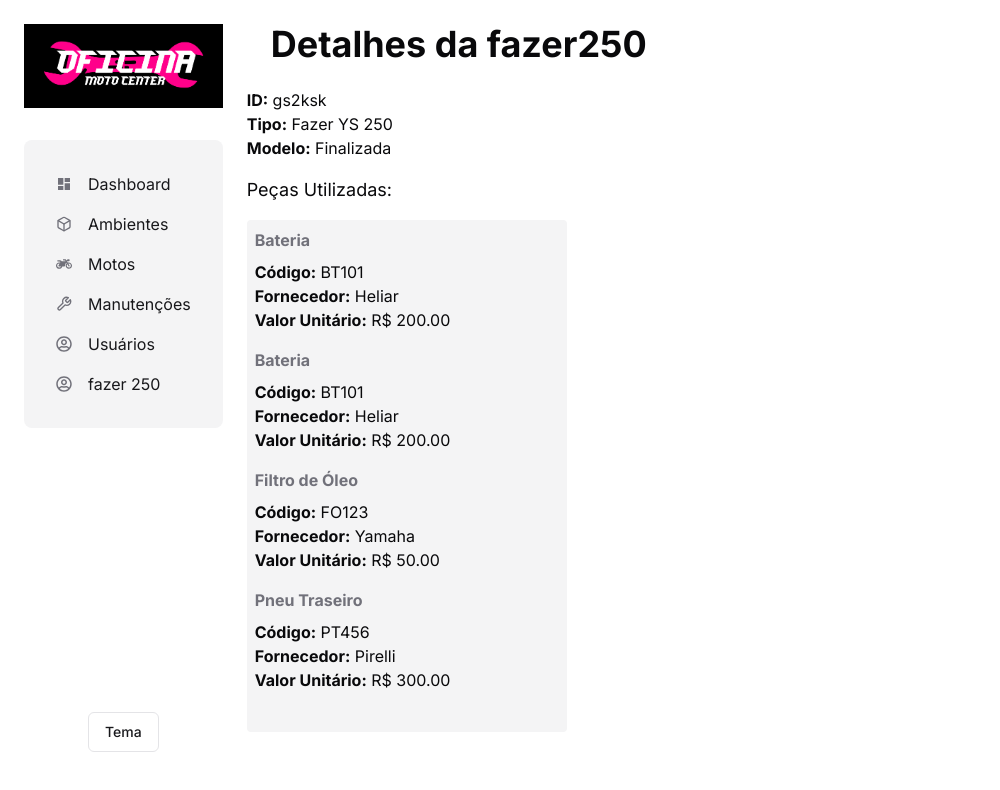
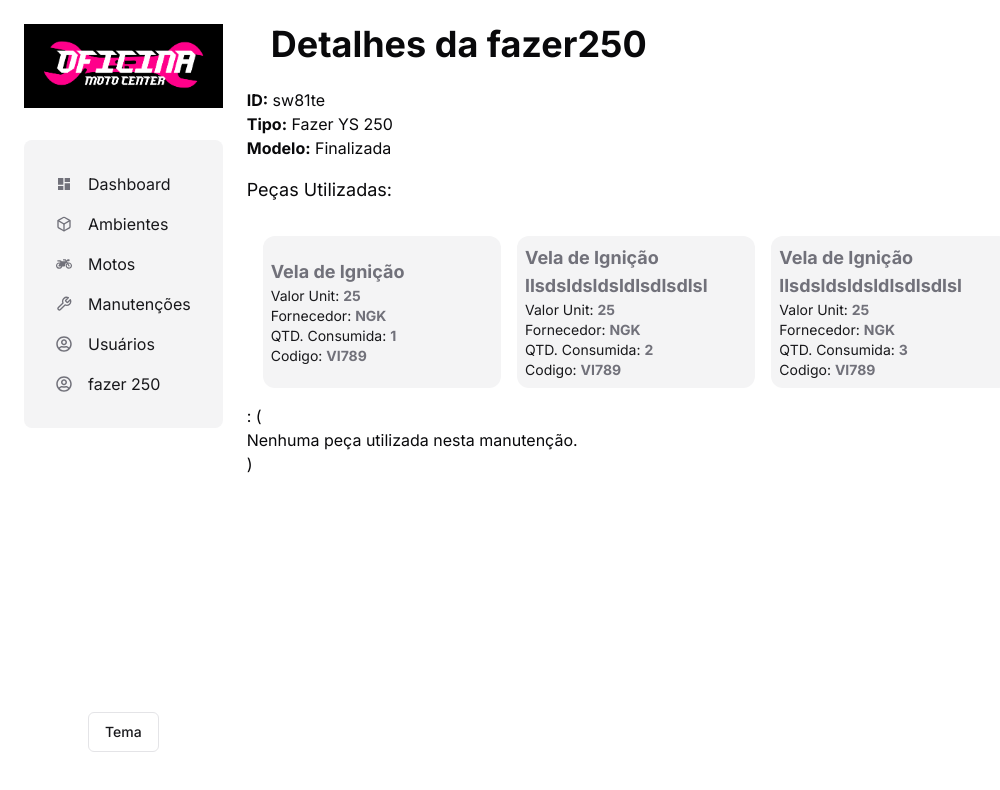
Before and after one commit to GustaOlivr/web-manut-senai, a Next.js app: page /motos/fazer250 in a window 1280 px wide. Shown: the top 790 px of the page, without its empty margins (0-1000 px from the left). Built offline with nearby package versions, Linux system fonts and the light colour scheme.

Commit message:
fix: fix part card and page moto_id

```diff
--- a/src/app/motos/[moto_id]/columns.tsx
+++ b/src/app/motos/[moto_id]/columns.tsx
@@ -45,22 +45,4 @@ export const columns: ColumnDef<Maintenance>[] = [
     accessorKey: "data",
     header: "Data",
   },
-  {
-    id: "actions",
-    header: "Ações",
-    cell: ({ row }) => {
-      const [isOpen, setIsOpen] = useState(false);
-
-      return (
-        <>
-          <Button onClick={() => setIsOpen(true)}>Ver Detalhes</Button>
-          <ModalMotorcycleDetails
-            isOpen={isOpen}
-            onClose={() => setIsOpen(false)}
-            maintanence={row.original}
-          />
-        </>
-      );
-    }
-  }
 ];
--- a/src/app/motos/[moto_id]/page.tsx
+++ b/src/app/motos/[moto_id]/page.tsx
@@ -7,8 +7,8 @@ import { Motorcycle } from "../types";
 import { ModalMotorcycleRegister } from "@/components/motorcycle-register";
 import { Maintenance } from "@/app/manutencoes/columns";
 import { MaintenanceDetailCard } from "@/components/maintenance-detail-card";
-
-
+import { ModalMotorcycleDetails } from "@/components/modal-motorcycle-details";
+import { maintenanceDetail } from "@/data/maintenanceDetailData";
 
 interface Props {
   params: { moto_id: string };
@@ -105,7 +105,7 @@ async function getData(): Promise<Maintenance[]> {
 
 export default function ProfileDetails({ params }: Props) {
   const [data, setData] = React.useState<Maintenance[]>([]);
-  const { moto_id } = params; // Destructure moto_id from params
+  const { moto_id } = params;
 
   React.useEffect(() => {
     async function fetchData() {
@@ -122,45 +122,7 @@ export default function ProfileDetails({ params }: Props) {
           <h1 className="text-4xl font-bold w-full p-6 text-start">
             Detalhes da {moto_id}
           </h1>
-          <MaintenanceDetailCard maintanence={
-                  {
-                    id: "gs2ksk",
-                    moto: "Fazer YS 250",
-                    prioridade: 3,
-                    status: "Finalizada",
-                    responsavel: "Rui",
-                    data: "09/11/2023",
-                    pecas: [
-                      {
-                        nome: "Bateria",
-                        codigo: "BT101",
-                        fornecedor: "Heliar",
-                        quantidade_estoque: 7,
-                        valor_unitario: 200.0,
-                      },
-                      {
-                        nome: "Bateria",
-                        codigo: "BT101",
-                        fornecedor: "Heliar",
-                        quantidade_estoque: 7,
-                        valor_unitario: 200.0,
-                      },
-                      {
-                        nome: "Filtro de Óleo",
-                        codigo: "FO123",
-                        fornecedor: "Yamaha",
-                        quantidade_estoque: 10,
-                        valor_unitario: 50.0,
-                      },
-                      {
-                        nome: "Pneu Traseiro",
-                        codigo: "PT456",
-                        fornecedor: "Pirelli",
-                        quantidade_estoque: 5,
-                        valor_unitario: 300.0,
-                      },
-                    ]
-                  }}></MaintenanceDetailCard>
+                  <ModalMotorcycleDetails maintanence={maintenanceDetail}></ModalMotorcycleDetails>
         </main>
       </div>
     </div>
--- a/src/components/modal-motorcycle-details.tsx
+++ b/src/components/modal-motorcycle-details.tsx
@@ -11,23 +11,15 @@ import {
 import { Motorcycle } from "../app/motos/types"  // Certifique-se de ter um arquivo types.ts com o tipo Motorcycle definido
 import React from "react";
 import { Maintenance } from "@/app/manutencoes/columns";
+import { PartCard } from "./part-card";
 
 type ModalMotorcycleDetailsProps = {
-  isOpen: boolean;
-  onClose: () => void;
   maintanence: Maintenance,
 };
 
-export function ModalMotorcycleDetails({ isOpen, onClose, maintanence }: ModalMotorcycleDetailsProps) {
+export function ModalMotorcycleDetails({maintanence }: ModalMotorcycleDetailsProps) {
   return (
-    <Dialog open={isOpen} onOpenChange={onClose}>
-      <DialogContent>
-        <DialogHeader>
-          <DialogTitle>Detalhes da Moto</DialogTitle>
-          <DialogDescription>
-            Informações sobre a manutenção {maintanence.responsavel} de {maintanence.data}
-          </DialogDescription>
-        </DialogHeader>
+    <div>
         <div>
           <p><strong>ID:</strong> {maintanence.id}</p>
           <p><strong>Tipo:</strong> {maintanence.moto}</p>
@@ -35,24 +27,23 @@ export function ModalMotorcycleDetails({ isOpen, onClose, maintanence }: ModalMo
         </div>
         <div>
           <h3 className="text-lg mt-4 pb-4">Peças Utilizadas:</h3>
-          {maintanence.pecas.length > 0 ? (
-            <ul className="list-disc">
-              {maintanence.pecas.map((peca, index) => (
-                <li key={index}>
-                  <div className="pb-8">
-                  <p className="text-muted-foreground"><strong>{peca.nome}</strong></p>
-                  <p><strong>Código:</strong> {peca.codigo}</p>
-                  <p><strong>Fornecedor:</strong> {peca.fornecedor}</p>
-                  <p><strong>Valor Unitário:</strong> R$ {peca.valor_unitario.toFixed(2)}</p>
-                  </div>
-                </li>
-              ))}
-            </ul>
-          ) : (
+          <div className="grid grid-cols-4 gap-4 p-4">
+            {maintanence.pecas.map((props,index) => (
+              <PartCard
+                key={index}
+                codigo={props.codigo}
+                nome= {props.nome}
+                qtd_consumida={index+1}
+                valor_unitario={props.valor_unitario}
+                fornecedor={props.fornecedor}
+
+              />
+            ))}
+          </div>
+          : (
             <p>Nenhuma peça utilizada nesta manutenção.</p>
-          )}
+          )
         </div>
-      </DialogContent>
-    </Dialog>
+        </div>
   );
 }
--- a/src/components/part-card.tsx
+++ b/src/components/part-card.tsx
@@ -2,18 +2,22 @@ interface PartCardInterface {
     nome: string;
     codigo: string;
     fornecedor: string;
-    valor_unitario: string;
-    qtd_consumida: string;
-    color: string;
+    valor_unitario: number;
+    qtd_consumida: number;
+    color?: string;
 }
 
 
-export function PartCard({nome,codigo,fornecedor,valor_unitario,qtd_consumida}: PartCardInterface){
+export function PartCard({nome,codigo,fornecedor,valor_unitario,qtd_consumida,color}: PartCardInterface){
     return (
         <div className={`p-2 flex gap-2 rounded-xl ${color ? color : 'bg-muted'} items-center`}>
-            <div className="flex-1 flex flex-col">
-                <strong className="text-3xl font-bold text-muted-foreground">{qty}</strong>
-                <span className="text-sm text-muted-foreground">{text}</span>
+            <div className="flex-1 flex flex-col  items-start">
+                <strong className="text-lg font-bold text-muted-foreground">{nome}</strong>
+                <span className="text-sm text-secondary-foreground">Valor Unit: <strong className="text-muted-foreground">{valor_unitario}</strong></span>
+                <span className="text-sm text-secondary-foreground">Fornecedor: <strong className="text-muted-foreground">{fornecedor}</strong></span>
+                <span className="text-sm text-secondary-foreground">QTD. Consumida: <strong className="text-muted-foreground">{qtd_consumida}</strong></span>
+                <span className="text-sm text-secondary-foreground">Codigo: <strong className="text-muted-foreground">{codigo}</strong></span>
+
             </div>
         </div>
     )
--- /dev/null
+++ b/src/data/maintenanceDetailData.tsx
@@ -0,0 +1,33 @@
+import { Maintenance } from "@/app/manutencoes/columns";
+
+export const maintenanceDetail: Maintenance = {
+  id: "sw81te",
+  moto: "Fazer YS 250",
+  prioridade: 2,
+  status: "Finalizada",
+  responsavel: "Rogerio",
+  data: "05/01/2024",
+  pecas: [
+    {
+      nome: "Vela de Ignição",
+      codigo: "VI789",
+      fornecedor: "NGK",
+      quantidade_estoque: 20,
+      valor_unitario: 25.0,
+    },
+    {
+      nome: "Vela de Ignição llsdsldsldsldlsdlsdlsl",
+      codigo: "VI789",
+      fornecedor: "NGK",
+      quantidade_estoque: 20,
+      valor_unitario: 25.0,
+    },
+    {
+      nome: "Vela de Ignição llsdsldsldsldlsdlsdlsl",
+      codigo: "VI789",
+      fornecedor: "NGK",
+      quantidade_estoque: 20,
+      valor_unitario: 25.0,
+    },
+  ]
+};
```
